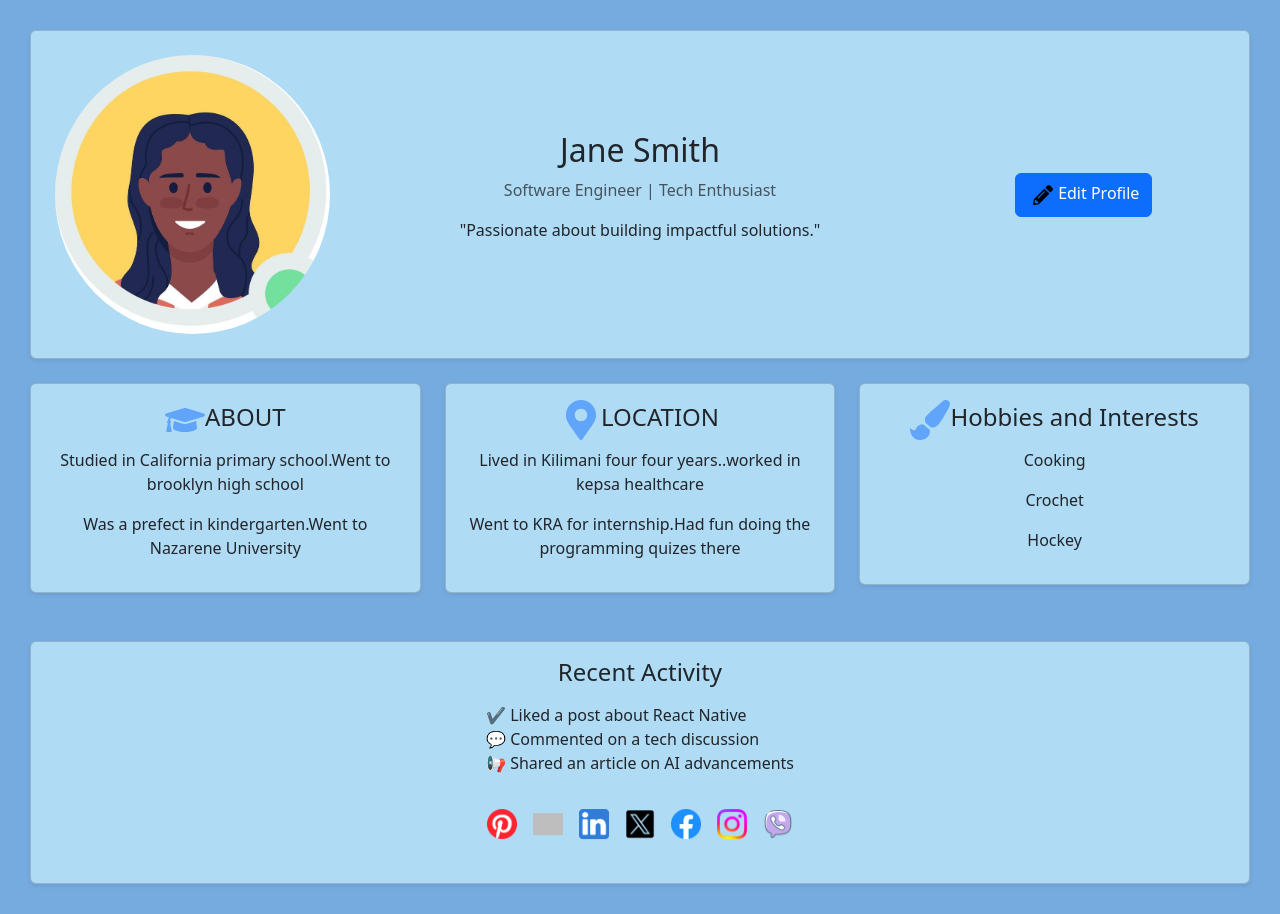
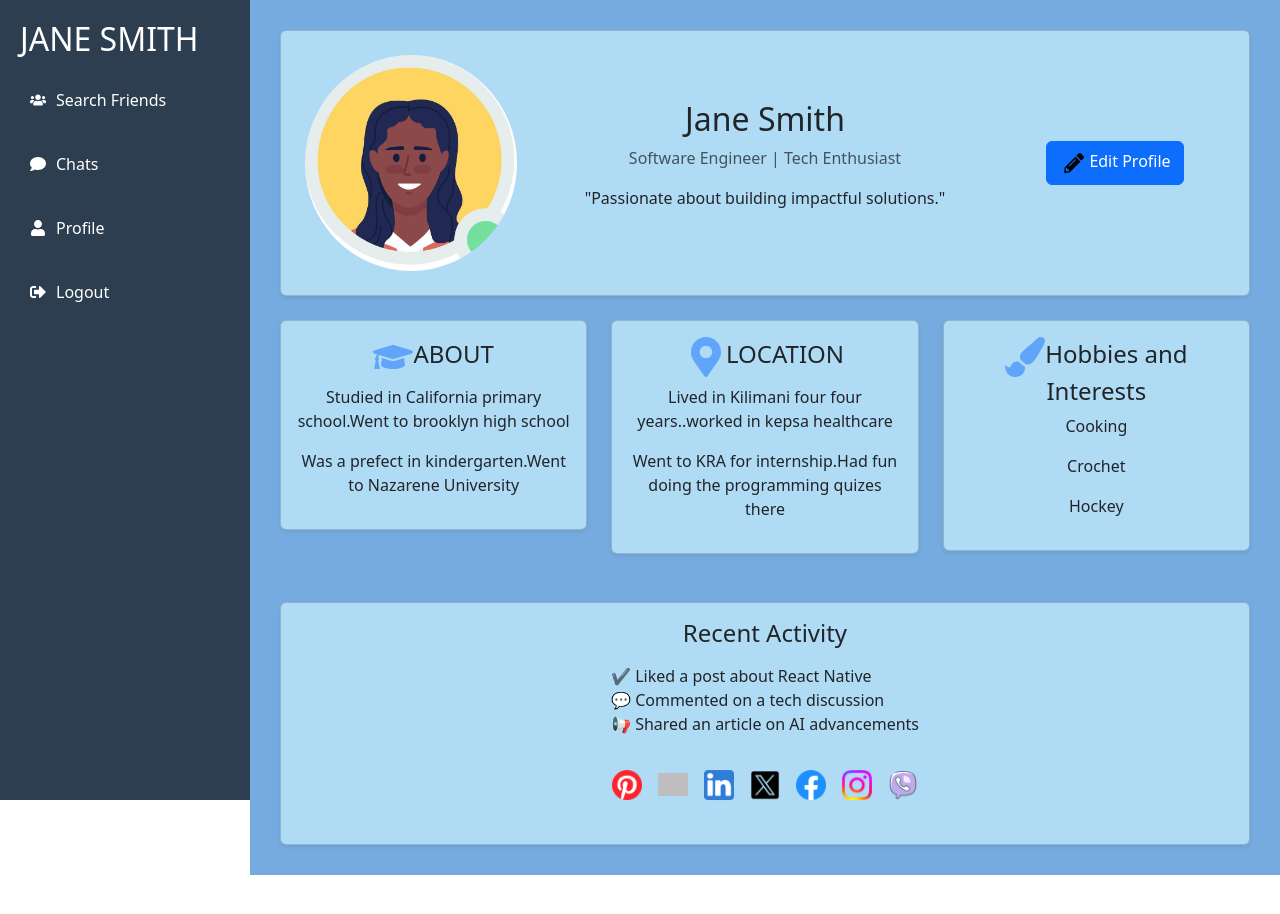
Before and after one commit to ShikuSteve/old-pals, a React (Vite) app: page /user-details in a window 1280 px wide. After the commit the page ends 875 px from the top, so only its background shows below. Built offline with nearby package versions, Linux system fonts and the light colour scheme; grey boxes are pictures that could not be loaded.

Commit message:
Added sidebar for easier access to the pages

```diff
--- a/src/App.css
+++ b/src/App.css
@@ -1,41 +1,32 @@
-/* #root { */
-/* max-width: 1280px; */
-/* margin: 0 auto; */
-/* background: linear-gradient(to top right, rgb(95, 95, 97), rgb(44, 46, 49)); */
-/* } */
-
-/* .logo {
-  height: 6em;
-  padding: 1.5em;
-  will-change: filter;
-  transition: filter 300ms;
-}
-.logo:hover {
-  filter: drop-shadow(0 0 2em #646cffaa);
-}
-.logo.react:hover {
-  filter: drop-shadow(0 0 2em #61dafbaa);
+/* Make sure the entire layout follows a flex structure */
+.layout {
+  display: flex;
+  height: 100vh;
+  width: 100vw;
 }
 
-@keyframes logo-spin {
-  from {
-    transform: rotate(0deg);
-  }
-  to {
-    transform: rotate(360deg);
-  }
+/* Sidebar Styling */
+.sidebar {
+  width: 250px; /* Fixed width */
+  background: #2c3e50; /* Sidebar background */
+  color: white;
+  padding: 20px;
+  height: 100vh; /* Full height */
+  position: fixed;
+  left: 0;
+  top: 0;
+  z-index: 1000; /* Keeps sidebar on top */
 }
 
-@media (prefers-reduced-motion: no-preference) {
-  a:nth-of-type(2) .logo {
-    animation: logo-spin infinite 20s linear;
-  }
+/* Main content should respect the sidebar width */
+.main-content {
+  margin-left: 250px; /* Push content to the right */
+  flex-grow: 1; /* Take remaining space */
+  padding: 20px;
+  background: #f4f4f4;
 }
 
-.card {
-  padding: 2em;
+/* Full-width when sidebar is hidden */
+.full-width {
+  margin-left: 0;
 }
-
-.read-the-docs {
-  color: #888;
-} */
--- a/src/App.tsx
+++ b/src/App.tsx
@@ -1,4 +1,3 @@
-// import "./App.css";
 import { Route, BrowserRouter as Router, Routes } from "react-router-dom";
 import {
   ErrorPage,
@@ -10,12 +9,24 @@ import {
 } from "./pages";
 import { SearchFriends } from "./pages/search-friends";
 import { UserDetails } from "./pages/user-details";
+import { useLocation } from "react-router-dom";
+import { SideBar } from "./pages/side-bar";
 
-function App() {
+const Layout = () => {
+  const location = useLocation();
+  const hideSidebarRoutes = ["/", "/login", "/profile"];
+
   return (
-    <Router>
+    <div style={{ display: "flex", minHeight: "100vh", width: "100vw" }}>
+      {!hideSidebarRoutes.includes(location.pathname) && (
+        <div style={{ width: "250px", flexShrink: 0 }}>
+          <SideBar />
+        </div>
+      )}
+      <div style={{ flex: 1, overflowX: "hidden" }}>
         <Routes>
-        <Route path="/" element={<HomePage />} />
+          {/* <Route path="/" element={<Layouts />} /> */}
+          <Route index element={<HomePage />} />
           <Route path="/login" element={<Login />} />
           <Route path="/signIn" element={<SignIn />} />
           <Route path="/profile" element={<ProfilePage />} />
@@ -24,6 +35,14 @@ function App() {
           <Route path="/search" element={<SearchFriends />} />
           <Route path="/user-details" element={<UserDetails />} />
         </Routes>
+      </div>
+    </div>
+  );
+};
+function App() {
+  return (
+    <Router>
+      <Layout />
     </Router>
   );
 }
--- /dev/null
+++ b/src/css/side-bar.css
@@ -0,0 +1,54 @@
+/* Layout container */
+.layout {
+  display: flex; /* Arrange sidebar and content horizontally */
+  height: 100vh; /* Full viewport height */
+  width: 100vw; /* Full viewport width */
+}
+
+/* Sidebar Styling */
+.sidebar {
+  width: 250px; /* Fixed width for sidebar */
+  background: #2c3e50; /* Dark background */
+  color: white;
+  padding: 20px;
+  height: 100vh; /* Full height */
+  position: fixed; /* Keeps it fixed in place */
+  left: 0;
+  top: 0;
+  z-index: 1000; /* Ensure it's on top */
+}
+
+/* Sidebar links */
+.sidebar ul {
+  list-style: none;
+  padding: 0;
+}
+
+.sidebar ul li {
+  margin: 20px 0;
+}
+
+.sidebar a {
+  text-decoration: none;
+  color: white;
+  display: flex;
+  align-items: center;
+  padding: 10px;
+}
+
+.sidebar a:hover {
+  background: #34495e;
+  border-radius: 5px;
+}
+
+.icon {
+  margin-right: 10px;
+}
+
+/* Main Content */
+.main-content {
+  margin-left: 250px; /* Push content to the right by the sidebar width */
+  flex-grow: 1; /* Allow content to take up remaining space */
+  padding: 20px;
+  background: #f4f4f4; /* Light background */
+}
--- a/src/pages/home-page.tsx
+++ b/src/pages/home-page.tsx
@@ -28,17 +28,12 @@ export const HomePage = () => {
       style={{
         background:
           "linear-gradient(to top right, rgb(95, 95, 97), rgb(44, 46, 49))",
-        // minHeight: "100vh",
-        // width: "100vw", // Ensures full width
-        // display: "flex",
-        // flexDirection: "column",
-        // maxWidth: "1280px",
       }}
     >
       {/* Header Section */}
       <header
         style={{
-          background: "linear-gradient(to left,rgb(51, 49, 54), #2575fc)",
+          background: "linear-gradient(to left, rgb(51, 49, 54), #2575fc)",
           boxShadow: "0px 4px 6px rgba(0, 0, 0, 0.1)",
           padding: "1rem 2rem",
           display: "flex",
@@ -50,47 +45,49 @@ export const HomePage = () => {
           zIndex: 1000,
         }}
       >
-        <h1 className="h3">
+        <div style={{ display: "flex", alignItems: "center" }}>
           <img
             src="../public/oldpal2.png"
             alt="Reconnect"
-            width="150"
-            height="150"
+            width="100"
+            height="100"
             className="rounded-circle me-2 bouncy"
           />
-          OldPal
-        </h1>
+          <h1 className="h3 text-white" style={{ marginLeft: "10px" }}>
+            OldPal
+          </h1>
+        </div>
 
-        <nav>
+        <nav style={{ display: "flex", gap: "20px" }}>
           <a
-            style={{ fontSize: "30px" }}
+            style={{ fontSize: "24px" }}
             onClick={() => scrollToSection("contact")}
             href="#contact"
-            className="text-white mx-3 text-decoration-none"
+            className="text-white text-decoration-none"
           >
             Contact
           </a>
           <a
-            style={{ fontSize: "30px" }}
+            style={{ fontSize: "24px" }}
             onClick={() => scrollToSection("about")}
             href="#about"
-            className="text-white mx-3 text-decoration-none"
+            className="text-white text-decoration-none"
           >
             About
           </a>
           <a
-            style={{ fontSize: "30px" }}
+            style={{ fontSize: "24px" }}
             onClick={() => scrollToSection("features")}
             href="#features"
-            className="text-white mx-3 text-decoration-none"
+            className="text-white text-decoration-none"
           >
             Features
           </a>
           <a
-            style={{ fontSize: "30px" }}
+            style={{ fontSize: "24px" }}
             onClick={() => scrollToSection("faqs")}
             href="#faqs"
-            className="text-white mx-3 text-decoration-none"
+            className="text-white text-decoration-none"
           >
             FAQs
           </a>
--- a/src/pages/search-friends.tsx
+++ b/src/pages/search-friends.tsx
@@ -100,8 +100,9 @@ export const SearchFriends = () => {
       fluid
       className="p-0 m-0 d-flex flex-column align-items-center justify-content-center"
       style={{
+        alignSelf: "center",
         background: "radial-gradient(circle, #070c12, #383939, #292a2b)",
-        width: "100vw",
+        // width: "100vw",
         minHeight: "100vh",
         color: "white",
         padding: "30px",
--- /dev/null
+++ b/src/pages/side-bar.tsx
@@ -0,0 +1,38 @@
+import { Link } from "react-router-dom";
+import { FaUser, FaComment, FaUsers, FaSignOutAlt } from "react-icons/fa"; // Import icons
+import "../css/side-bar.css"; // Styling
+
+export const SideBar = () => {
+  return (
+    <div className="sidebar">
+      <h2 className="logo">JANE SMITH</h2>
+      <ul>
+        <li>
+          <Link to="/search">
+            <FaUsers className="icon" />
+            <span>Search Friends</span>
+          </Link>
+        </li>
+
+        <li>
+          <Link to="/user-details">
+            <FaComment className="icon" />
+            <span>Chats</span>
+          </Link>
+        </li>
+        <li>
+          <Link to="/user-details">
+            <FaUser className="icon" />
+            <span>Profile</span>
+          </Link>
+        </li>
+        <li>
+          <Link to="/">
+            <FaSignOutAlt className="icon" />
+            <span>Logout</span>
+          </Link>
+        </li>
+      </ul>
+    </div>
+  );
+};
--- a/src/pages/user-details.tsx
+++ b/src/pages/user-details.tsx
@@ -36,7 +36,8 @@ export const UserDetails = () => {
       className="m-0 d-flex flex-column scrollable-container "
       style={{
         backgroundColor: "#76abdf",
-        width: "100vw",
+        // width: "100vw",
+        flex: 1,
         minHeight: "100vh",
         padding: "30px",
         overflow: "auto",
```
Lines whose indentation alone changed are shown as unchanged.
